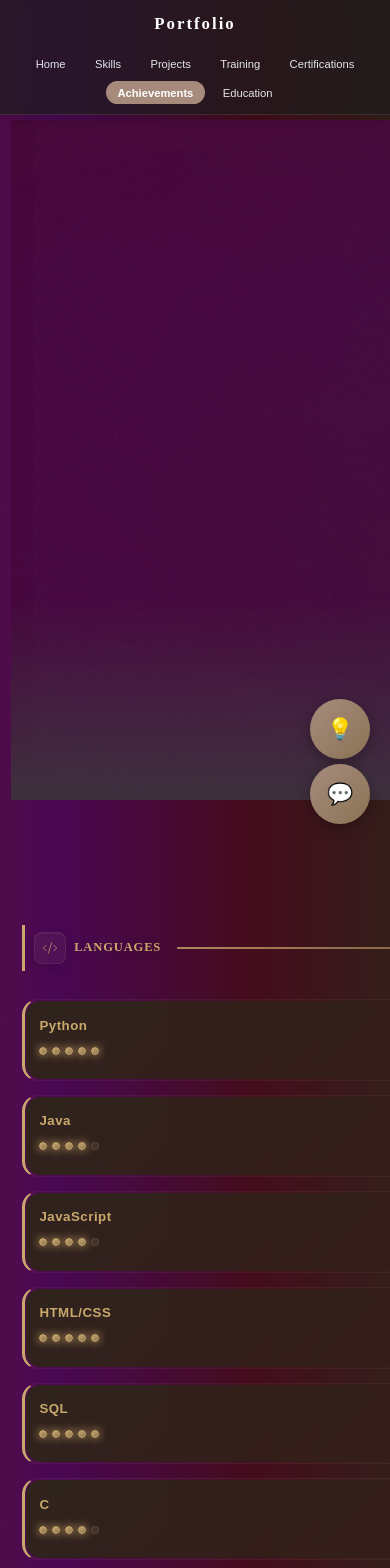
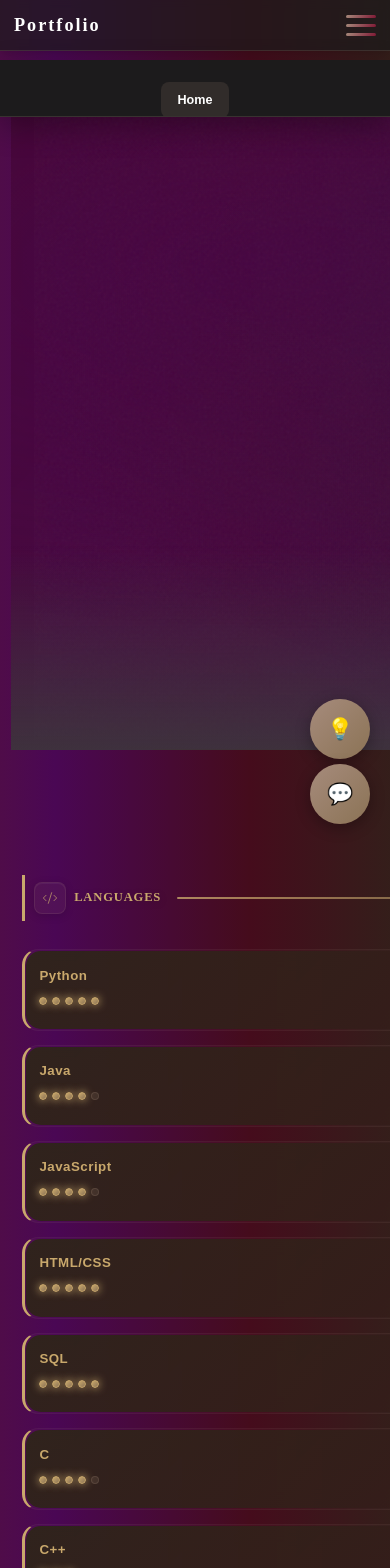
Before and after one commit to RamaSaiJahnavi/Portfolio, a React (Vite) app in the folder Desktop/portfolio/: page / in a window 390 px wide. Shown: the top 1568 px of the page. Built offline with nearby package versions, Linux system fonts and the light colour scheme.

Commit message:
Implement mobile-first responsive design with hamburger menu, snap scrolling, and optimized layouts

```diff
--- a/Desktop/portfolio/src/App.jsx
+++ b/Desktop/portfolio/src/App.jsx
@@ -59,6 +59,17 @@ function App() {
       <nav className={`navbar ${isScrolled ? 'scrolled' : ''}`}>
         <div className="nav-brand">Portfolio</div>
 
+        {/* Hamburger Menu Icon */}
+        <button
+          className="hamburger-menu"
+          onClick={() => setIsMobileMenuOpen(!isMobileMenuOpen)}
+          aria-label="Toggle menu"
+        >
+          <span className={`hamburger-line ${isMobileMenuOpen ? 'open' : ''}`}></span>
+          <span className={`hamburger-line ${isMobileMenuOpen ? 'open' : ''}`}></span>
+          <span className={`hamburger-line ${isMobileMenuOpen ? 'open' : ''}`}></span>
+        </button>
+
         <ul className={`nav-links ${isMobileMenuOpen ? 'active' : ''}`}>
           {navItems.map(item => (
             <li key={item.id}>
--- a/Desktop/portfolio/src/styles/App.css
+++ b/Desktop/portfolio/src/styles/App.css
@@ -53,10 +53,49 @@ body {
   font-family: 'Algerian', 'Times New Roman', serif;
 }
 
+/* Hamburger Menu */
+.hamburger-menu {
+  display: none;
+  flex-direction: column;
+  justify-content: space-between;
+  width: 30px;
+  height: 21px;
+  background: transparent;
+  border: none;
+  cursor: pointer;
+  padding: 0;
+  z-index: 1001;
+  transition: transform 0.3s ease;
+}
+
+.hamburger-line {
+  width: 100%;
+  height: 3px;
+  background: linear-gradient(135deg, #A68B7C, #7F1734);
+  border-radius: 2px;
+  transition: all 0.3s cubic-bezier(0.68, -0.55, 0.265, 1.55);
+  transform-origin: center;
+}
+
+.hamburger-line.open:nth-child(1) {
+  transform: translateY(9px) rotate(45deg);
+}
+
+.hamburger-line.open:nth-child(2) {
+  opacity: 0;
+  transform: scaleX(0);
+}
+
+.hamburger-line.open:nth-child(3) {
+  transform: translateY(-9px) rotate(-45deg);
+}
+
 .nav-links {
   display: flex;
   list-style: none;
   gap: 2rem;
+  margin: 0;
+  padding: 0;
 }
 
 .nav-links a {
@@ -68,6 +107,7 @@ body {
   border-radius: 20px;
   position: relative;
   transition: color 0.3s ease;
+  white-space: nowrap;
 }
 
 .nav-links a::after {
@@ -120,29 +160,28 @@ footer p {
 }
 
 /* Responsive */
+
+/* Tablet - max-width 768px */
 @media (max-width: 768px) {
   .navbar {
-    flex-direction: column;
-    gap: 1rem;
-    padding: 1rem;
+    padding: 0.8rem 1.5rem;
+  }
+
+  .nav-brand {
+    font-size: 1.3rem;
   }
 
   .nav-links {
-    gap: 1rem;
-    flex-wrap: wrap;
-    justify-content: center;
+    gap: 1.2rem;
   }
 
-  main {
-    padding-top: 100px;
-  }
-
-  section {
-    scroll-margin-top: 100px;
+  .nav-links a {
+    font-size: 0.85rem;
+    padding: 0.45rem 0.9rem;
   }
 }
 
-/* Mobile Optimization - Enhanced for better readability and fitted layout */
+/* Mobile - max-width 480px */
 @media (max-width: 480px) {
   html {
     font-size: 14px;
@@ -154,30 +193,93 @@ footer p {
   }
 
   .navbar {
-    padding: 0.75rem;
+    padding: 0.75rem 1rem;
+  }
+
+  /* Show hamburger menu on mobile */
+  .hamburger-menu {
+    display: flex;
+  }
+
+  /* Hide nav links by default on mobile */
+  .nav-links {
+    position: fixed;
+    top: 60px;
+    left: 0;
+    right: 0;
+    background: rgba(28, 28, 28, 0.98);
+    backdrop-filter: blur(10px);
+    flex-direction: column;
+    align-items: center;
+    padding: 2rem 1rem;
+    gap: 0.5rem;
+    max-height: 0;
+    overflow: hidden;
+    transition: all 0.4s cubic-bezier(0.4, 0, 0.2, 1);
+    border-bottom: 1px solid rgba(166, 139, 124, 0.2);
+    box-shadow: 0 10px 30px rgba(0, 0, 0, 0.3);
+  }
+
+  .nav-links.active {
+    max-height: 400px;
+    padding: 1.5rem 1rem;
+  }
+
+  .nav-links a {
+    width: 100%;
+    text-align: center;
+    font-size: 0.9rem;
+    padding: 0.8rem 1.2rem;
+    border-radius: 8px;
+    margin: 0.25rem 0;
+  }
+
+  .nav-links a:hover,
+  .nav-links a.active {
+    background: rgba(166, 139, 124, 0.15);
+  }
+
+  main {
+    padding-top: 70px;
+  }
+
+  section {
+    scroll-margin-top: 70px;
+    padding-left: 0.8rem !important;
+    padding-right: 0.8rem !important;
+  }
+}
+
+/* Extra Small - max-width 360px */
+@media (max-width: 360px) {
+  html {
+    font-size: 13px;
+  }
+
+  .navbar {
+    padding: 0.6rem 0.8rem;
   }
 
   .nav-brand {
-    font-size: 1.2rem;
+    font-size: 1.1rem;
+  }
+
+  .hamburger-menu {
+    width: 26px;
+    height: 18px;
+  }
+
+  .hamburger-line {
+    height: 2.5px;
   }
 
   .nav-links {
-    gap: 0.5rem;
+    top: 54px;
   }
 
   .nav-links a {
-    font-size: 0.8rem;
-    padding: 0.4rem 0.8rem;
-  }
-
-  main {
-    padding-top: 120px;
-  }
-
-  section {
-    scroll-margin-top: 120px;
-    padding-left: 0.8rem !important;
-    padding-right: 0.8rem !important;
+    font-size: 0.85rem;
+    padding: 0.7rem 1rem;
   }
 }
 
@@ -202,9 +304,32 @@ footer p {
   display: inline-block;
   text-decoration: none;
   letter-spacing: 0.5px;
+  min-height: 48px; /* Touch-friendly size */
+  min-width: 120px;
 }
 
 .button:hover, .cta-button:hover {
   transform: scale(1.05);
   box-shadow: 0 0 25px rgba(166, 139, 124, 0.5);
 }
+
+/* Mobile: Larger buttons for better touch */
+@media (max-width: 480px) {
+  .button, .cta-button {
+    padding: 12px 28px;
+    font-size: 0.95rem;
+    min-height: 50px;
+    min-width: 140px;
+    border-radius: 25px;
+  }
+}
+
+@media (max-width: 360px) {
+  .button, .cta-button {
+    padding: 11px 24px;
+    font-size: 0.9rem;
+    min-height: 48px;
+    width: 100%;
+    max-width: 280px;
+  }
+}
--- a/Desktop/portfolio/src/styles/Hero.css
+++ b/Desktop/portfolio/src/styles/Hero.css
@@ -279,6 +279,27 @@
   transition: all 1.4s cubic-bezier(0.4, 0, 0.2, 1);
   background: transparent;
   border: 2px solid rgba(166, 139, 124, 0.3);
+  max-width: 100%;
+}
+
+@media (max-width: 480px) {
+  .profile-container {
+    width: 180px;
+    height: 230px;
+  }
+
+  .profile-photo {
+    max-width: 100%;
+    height: auto;
+    aspect-ratio: 4 / 5;
+  }
+}
+
+@media (max-width: 360px) {
+  .profile-container {
+    width: 160px;
+    height: 200px;
+  }
 }
 
 .hero.animate-in .profile-photo {
--- a/Desktop/portfolio/src/styles/Projects.css
+++ b/Desktop/portfolio/src/styles/Projects.css
@@ -284,6 +284,40 @@
     0 0 30px rgba(200, 150, 255, 0.1);
 }
 
+/* ---- Card Image ---- */
+.card-image-wrapper {
+  position: relative;
+  width: 100%;
+  height: 180px;
+  overflow: hidden;
+}
+
+.card-image {
+  width: 100%;
+  height: 100%;
+  object-fit: cover;
+  transition: transform 0.6s ease;
+  max-width: 100%;
+}
+
+@media (max-width: 480px) {
+  .card-image-wrapper {
+    height: 160px;
+  }
+
+  .card-image {
+    max-width: 100%;
+    height: auto;
+    aspect-ratio: 16 / 9;
+  }
+}
+
+@media (max-width: 360px) {
+  .card-image-wrapper {
+    height: 140px;
+  }
+}
+
 /* Accent Bar */
 .card-accent-bar {
   height: 3px;
@@ -490,13 +524,31 @@
    RESPONSIVE DESIGN
    ============================================ */
 
-@media (max-width: 1200px) {
+/* Desktop: 3 cards per row */
+@media (min-width: 1025px) {
+  .projects-grid {
+    grid-template-columns: repeat(3, 1fr);
+    gap: 2rem;
+  }
+}
+
+/* Tablet: 2 cards per row */
+@media (max-width: 1024px) {
   .projects-grid {
     grid-template-columns: repeat(2, 1fr);
     gap: 1.75rem;
   }
+
+  .projects-section {
+    padding: 5rem 1.5rem;
+  }
+
+  .projects-title {
+    font-size: 2.5rem;
+  }
 }
 
+/* Mobile: 1 card per row with horizontal scroll */
 @media (max-width: 768px) {
   .projects-section {
     padding: 4rem 1.5rem;
@@ -528,13 +580,7 @@
 
   .project-card {
     min-width: 320px;
-    max-width: 340px;
-    scroll-snap-align: start;
-    flex-shrink: 0;
-  }
-
-  .scroll-hint {
-    display: flex;
+    scroll-snap-align: center;
   }
 }
 
--- a/Desktop/portfolio/src/styles/Skills.css
+++ b/Desktop/portfolio/src/styles/Skills.css
@@ -102,6 +102,25 @@
   margin: 0 auto;
   position: relative;
   z-index: 1;
+}
+
+/* Mobile: Horizontal scrollable skills */
+@media (max-width: 480px) {
+  .skills-categories-container {
+    overflow-x: auto;
+    scroll-snap-type: x mandatory;
+    -webkit-overflow-scrolling: touch;
+    padding-bottom: 1rem;
+    margin-left: -0.8rem;
+    margin-right: -0.8rem;
+    padding-left: 0.8rem;
+    padding-right: 0.8rem;
+  }
+
+  .skill-category-section {
+    min-width: 100%;
+    scroll-snap-align: start;
+  }
 }
 
 /* ---- Category Section ---- */
```
